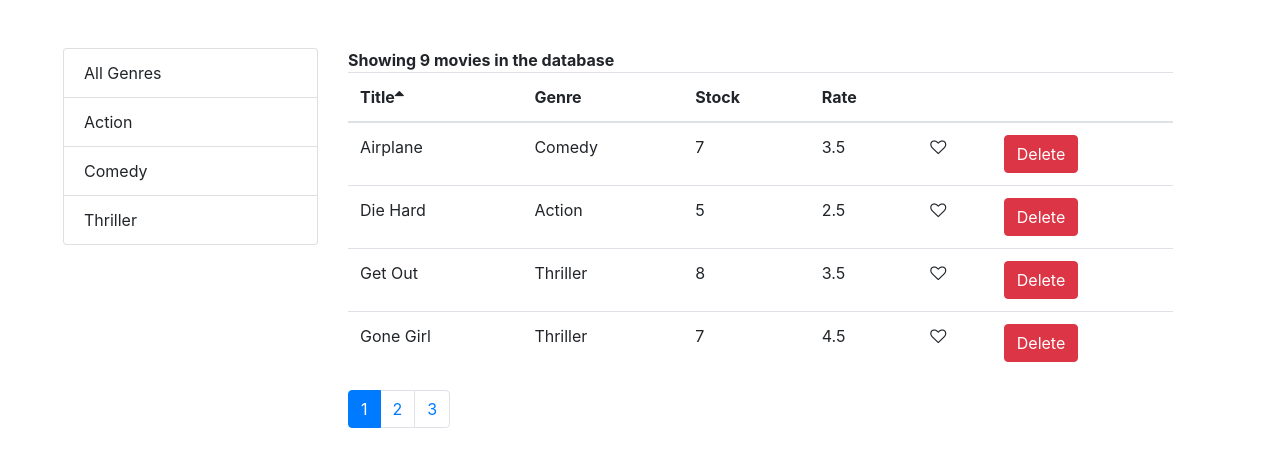
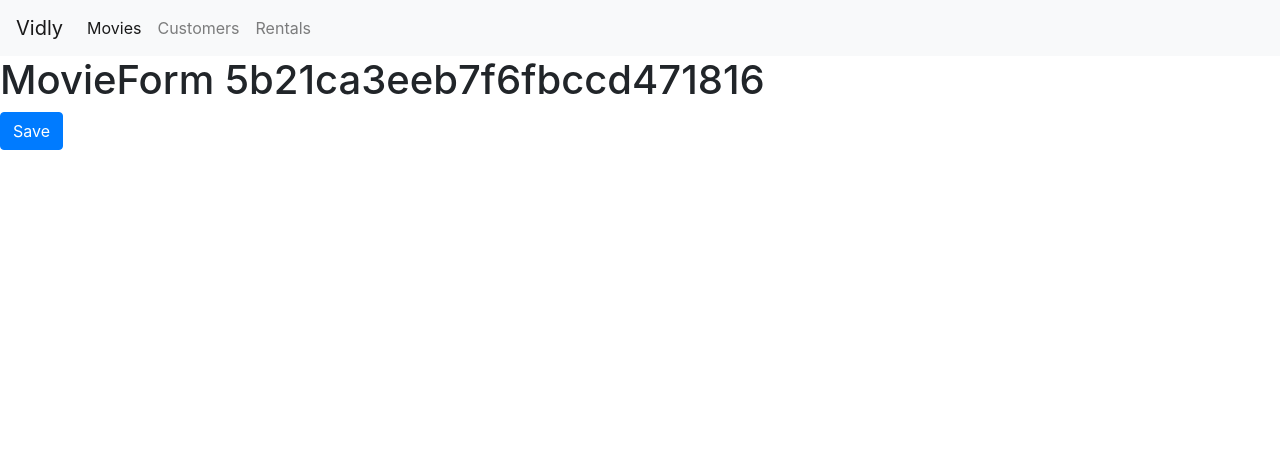
Before and after one commit to minichka/learn-react, a React (Create React App) app in the folder vidly/: page /movies/5b21ca3eeb7f6fbccd471816 in a window 1280 px wide. Shown: the top 466 px of the page. Built offline with nearby package versions, Linux system fonts and the light colour scheme.

Commit message:
Implement routing

```diff
--- a/vidly/package.json
+++ b/vidly/package.json
@@ -8,6 +8,7 @@
     "prop-types": "^15.6.2",
     "react": "^16.8.6",
     "react-dom": "^16.8.6",
+    "react-router-dom": "^4.3.1",
     "react-scripts": "3.0.1"
   },
   "scripts": {
--- a/vidly/src/App.js
+++ b/vidly/src/App.js
@@ -2,9 +2,30 @@
 //import logo from "./logo.svg";
 import "./App.css";
 import Movies from "./components/movies";
+import NavBar from "./components/navbar";
+import { Route, Switch, Redirect } from "react-router-dom";
+import Customers from "./components/customers";
+import Rentals from "./components/rentals";
+import NotFound from "./components/common/notFound";
+import MovieForm from "./components/movieForm";
 
 function App() {
-  return <Movies />;
+  return (
+    <div>
+      <NavBar />
+      <main className="content">
+        <Switch>
+          <Route path="/movies/:id" component={MovieForm} />
+          <Route path="/movies" component={Movies} />
+          <Route path="/notFound" component={NotFound} />
+          <Route path="/customers" component={Customers} />
+          <Route path="/rentals" component={Rentals} />
+          <Redirect from="/" exact to="/movies" />
+          <Redirect to="/notFound" />
+        </Switch>
+      </main>
+    </div>
+  );
 }
 
 export default App;
--- /dev/null
+++ b/vidly/src/components/common/notFound.jsx
@@ -0,0 +1,7 @@
+import React from "react";
+
+const NotFound = () => {
+  return <h1>Not Found</h1>;
+};
+
+export default NotFound;
--- /dev/null
+++ b/vidly/src/components/customers.jsx
@@ -0,0 +1,7 @@
+import React from "react";
+
+const Customers = () => {
+  return <h1>Customers</h1>;
+};
+
+export default Customers;
--- /dev/null
+++ b/vidly/src/components/movieForm.jsx
@@ -0,0 +1,18 @@
+import React from "react";
+
+const MovieForm = ({ match, history }) => {
+  return (
+    <div>
+      <h1>MovieForm {match.params.id}</h1>
+      <button
+        onClick={() => history.push("/movies")}
+        className="btn btn-primary"
+      >
+        {" "}
+        Save
+      </button>
+    </div>
+  );
+};
+
+export default MovieForm;
--- a/vidly/src/components/moviesTable.jsx
+++ b/vidly/src/components/moviesTable.jsx
@@ -1,10 +1,15 @@
 import React, { Component } from "react";
 import Table from "./common/table";
 import Like from "./common/like";
+import { Link } from "react-router-dom";
 class MoviesTable extends Component {
   state = {};
   columns = [
-    { path: "title", label: "Title" },
+    {
+      path: "title",
+      label: "Title",
+      content: movie => <Link to={`/movies/${movie._id}`}>{movie.title}</Link>
+    },
     { path: "genre.name", label: "Genre" },
     { path: "numberInStock", label: "Stock" },
     { path: "dailyRentalRate", label: "Rate" },
--- /dev/null
+++ b/vidly/src/components/navbar.jsx
@@ -0,0 +1,45 @@
+import React from "react";
+
+import { NavLink, Link } from "react-router-dom";
+
+const NavBar = () => {
+  return (
+    <nav className="navbar navbar-expand-lg navbar-light bg-light">
+      <Link className="navbar-brand" to="/movies">
+        Vidly
+      </Link>
+      <button
+        className="navbar-toggler"
+        type="button"
+        data-toggle="collapse"
+        data-target="#navbarNav"
+        aria-controls="navbarNav"
+        aria-expanded="false"
+        aria-label="Toggle navigation"
+      >
+        <span className="navbar-toggler-icon" />
+      </button>
+      <div className="collapse navbar-collapse" id="navbarNav">
+        <ul className="navbar-nav">
+          <li className="nav-item">
+            <NavLink className="nav-link" to="/movies">
+              Movies
+            </NavLink>
+          </li>
+          <li className="nav-item">
+            <NavLink className="nav-link" to="/customers">
+              Customers
+            </NavLink>
+          </li>
+          <li className="nav-item">
+            <NavLink className="nav-link" to="/rentals">
+              Rentals
+            </NavLink>
+          </li>
+        </ul>
+      </div>
+    </nav>
+  );
+};
+
+export default NavBar;
--- /dev/null
+++ b/vidly/src/components/rentals.jsx
@@ -0,0 +1,7 @@
+import React from "react";
+
+const Rentals = () => {
+  return <h1>Rentals</h1>;
+};
+
+export default Rentals;
--- a/vidly/src/index.js
+++ b/vidly/src/index.js
@@ -3,11 +3,17 @@
 import "./index.css";
 import App from "./App";
 import * as serviceWorker from "./serviceWorker";
+import { BrowserRouter } from "react-router-dom";
 import "bootstrap/dist/css/bootstrap.css";
 import "font-awesome/css/font-awesome.css";
 //import Movies from "./components/movies";
 
-ReactDOM.render(<App />, document.getElementById("root"));
+ReactDOM.render(
+  <BrowserRouter>
+    <App />
+  </BrowserRouter>,
+  document.getElementById("root")
+);
 
 // If you want your app to work offline and load faster, you can change
 // unregister() to register() below. Note this comes with some pitfalls.
```
Also changed, not shown: 1 other file (tests, documents, lock files or other folders).
